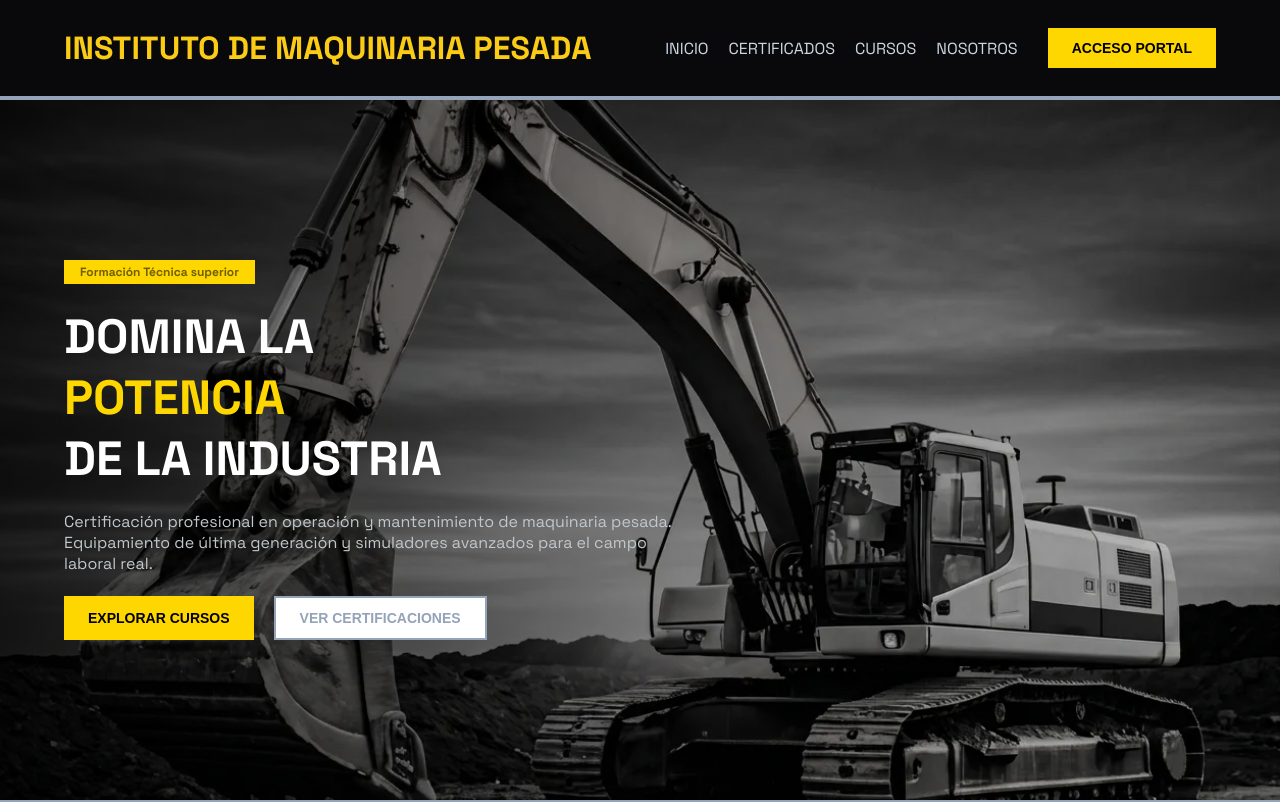
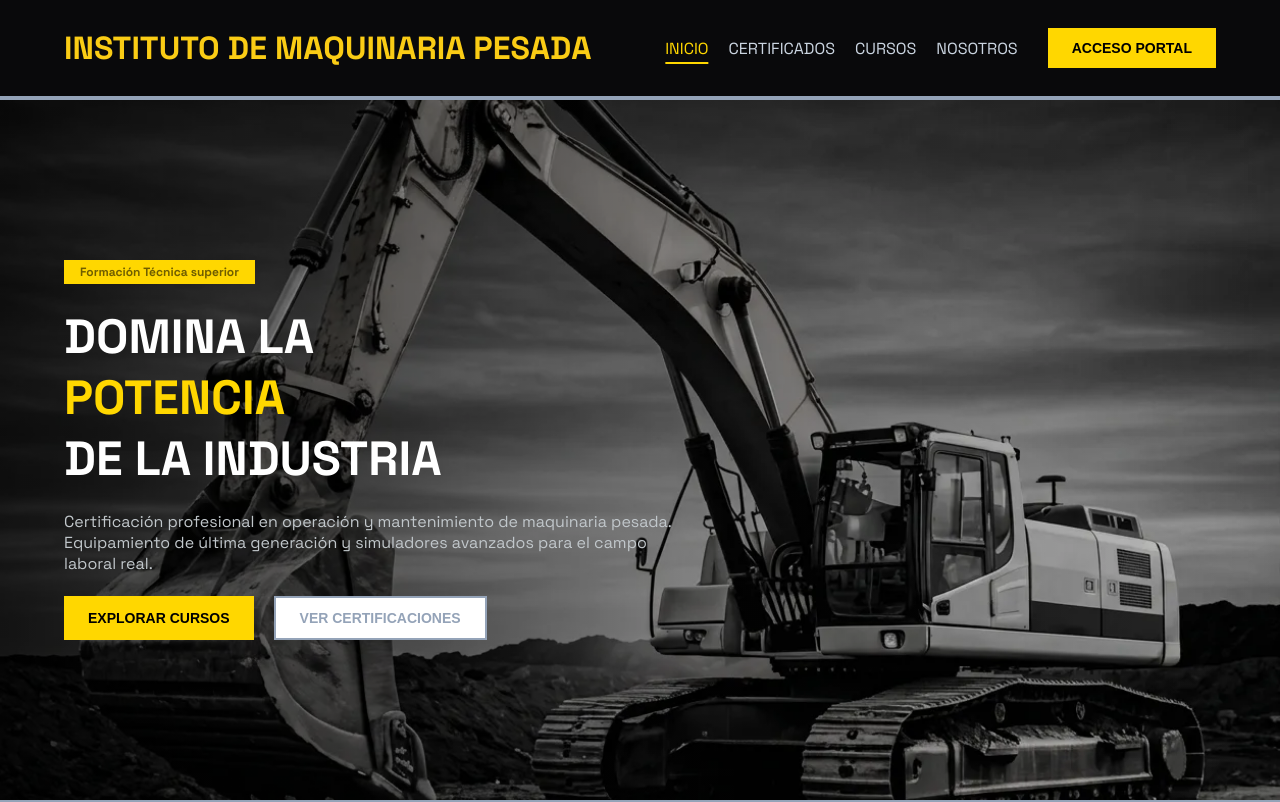
Before and after one commit to stivengm/TecniMaquinaria, an Angular app: page / in a window 1280 px wide. Shown: the top 802 px of the page. Built offline with nearby package versions, Linux system fonts and the light colour scheme.

Commit message:
FIX - Ajuste de navbar para que tenga animación los items del menú y aparezca la opción actual del menú.

```diff
--- a/src/app/shared/components/navbar/navbar.html
+++ b/src/app/shared/components/navbar/navbar.html
@@ -7,7 +7,7 @@
     <div class="section_items_buttons">
         <div class="items_menu_options">
             @for (itemMenu of optionsMenu; track $index) {
-                <span>{{ itemMenu.name }}</span>
+                <span [routerLink]="itemMenu.url" routerLinkActive="active" [routerLinkActiveOptions]="{ exact: true }">{{ itemMenu.name }}</span>
             }
         </div>
 
--- a/src/app/shared/components/navbar/navbar.scss
+++ b/src/app/shared/components/navbar/navbar.scss
@@ -24,8 +24,32 @@
             display: flex;
             gap: 20px;
             span {
+                position: relative;
                 text-transform: uppercase;
+                cursor: pointer;
                 color: var(--colorTextPrimary);
+                &::after {
+                    content: "";
+                    position: absolute;
+                    left: 50%;
+                    bottom: -5px;
+                    width: 100%;
+                    height: 2px;
+                    background-color: var(--primaryColor);
+
+                    transform: translateX(-50%) scaleX(0);
+                    transform-origin: center;
+                    transition: transform 0.3s ease;
+                }
+                &:hover::after {
+                    transform: translateX(-50%) scaleX(1);
+                }
+            }
+            .active {
+                color: var(--primaryColor);
+                &::after {
+                    transform: translateX(-50%) scaleX(1);
+                }
             }
         }
     }
--- a/src/app/shared/components/navbar/navbar.ts
+++ b/src/app/shared/components/navbar/navbar.ts
@@ -1,9 +1,13 @@
 import { Component } from '@angular/core';
 import { OptionsMenu } from '../../../core/models/options_menu.model';
+import { RouterLink, RouterLinkActive } from "@angular/router";
 
 @Component({
   selector: 'app-navbar',
-  imports: [],
+  imports: [
+    RouterLink,
+    RouterLinkActive
+  ],
   templateUrl: './navbar.html',
   styleUrl: './navbar.scss',
 })
@@ -18,7 +22,7 @@ export class NavbarComponent {
     {
       id: 2,
       name: "Certificados",
-      url: "/certificados"
+      url: "/certificados/consultar-certificado"
     },
     {
       id: 3,
```
